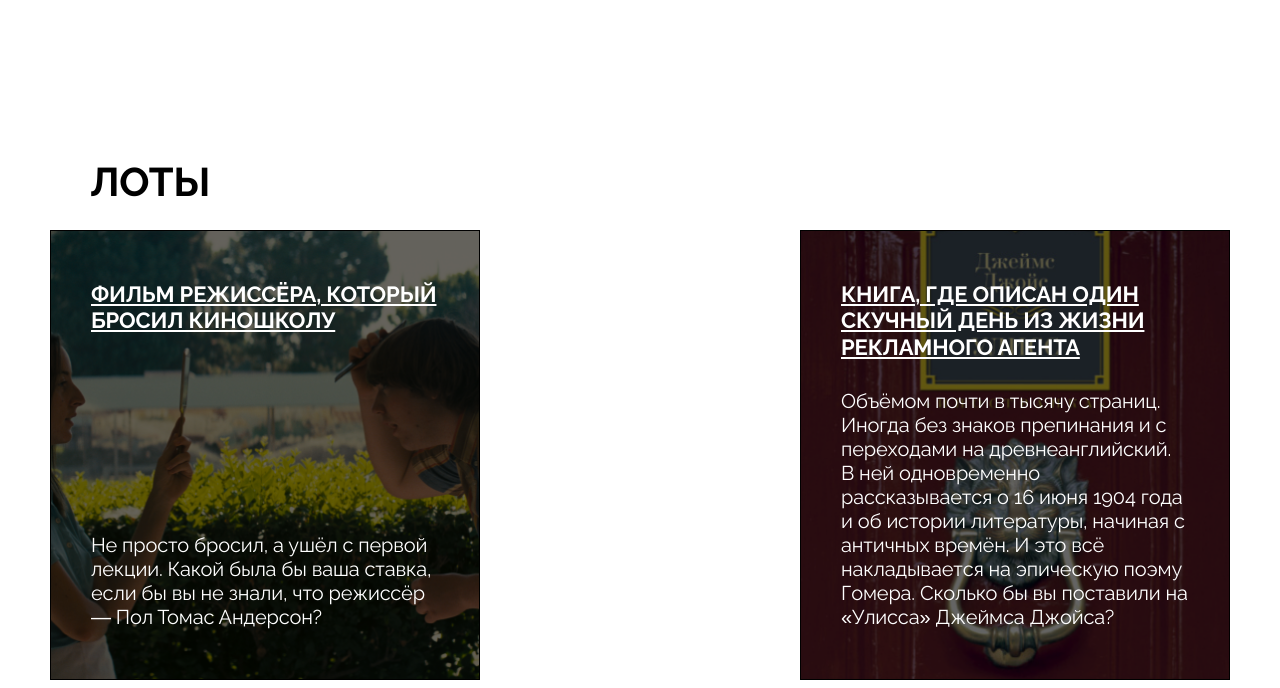
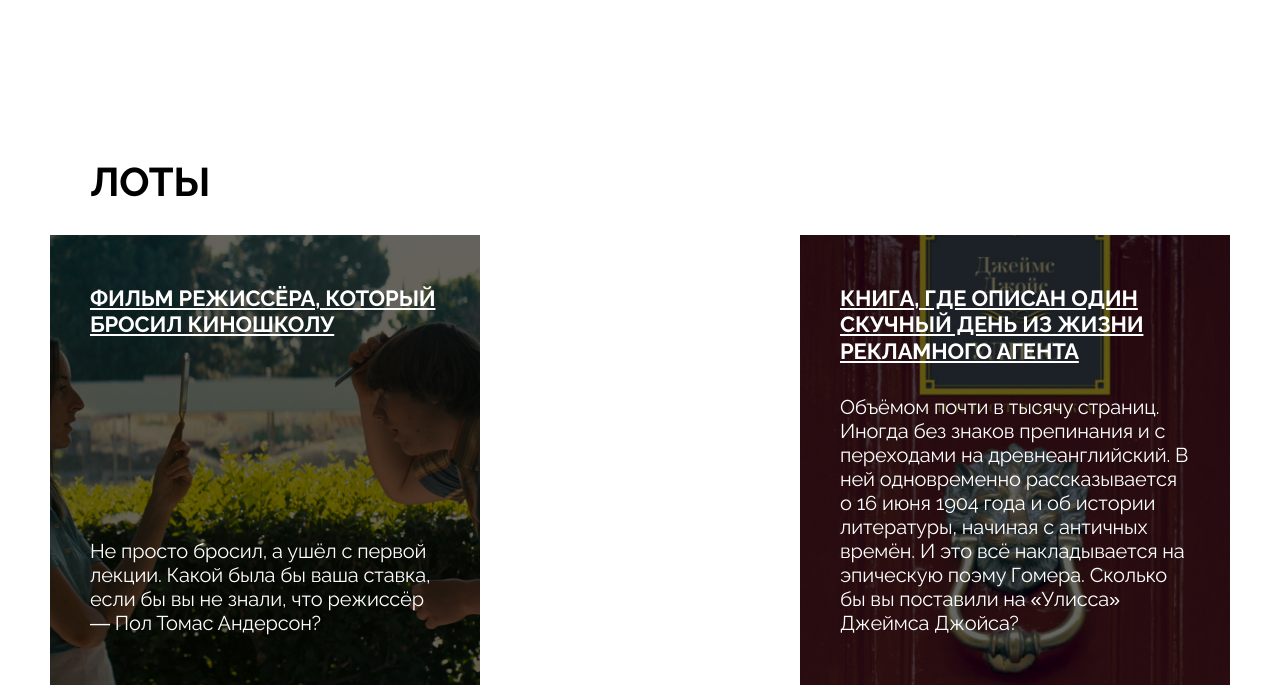
Before and after one commit to meemay/ono-tebe-nado, a plain HTML site: page index.html in a window 1280 px wide. Shown: the part 1072-1760 px from the top of the page. Drawn offline with Linux system fonts and the light colour scheme.

Commit message:
fix(lots): paddings/gaps, removed card border

```diff
--- a/styles/content/lots.css
+++ b/styles/content/lots.css
@@ -2,7 +2,7 @@
   padding: 180px 50px 0;
   display: flex;
   flex-direction: column;
-  gap: 25px
+  gap: 30px
   /* letter-spacing: 0; */
 }
 
@@ -46,8 +46,6 @@
   flex-grow: 1;
   min-height: 450px;
   width: 430px;
-  /* fixme: remove border after put background img */
-  border: 1px solid #000;
 }
 
 .card::before {
```
